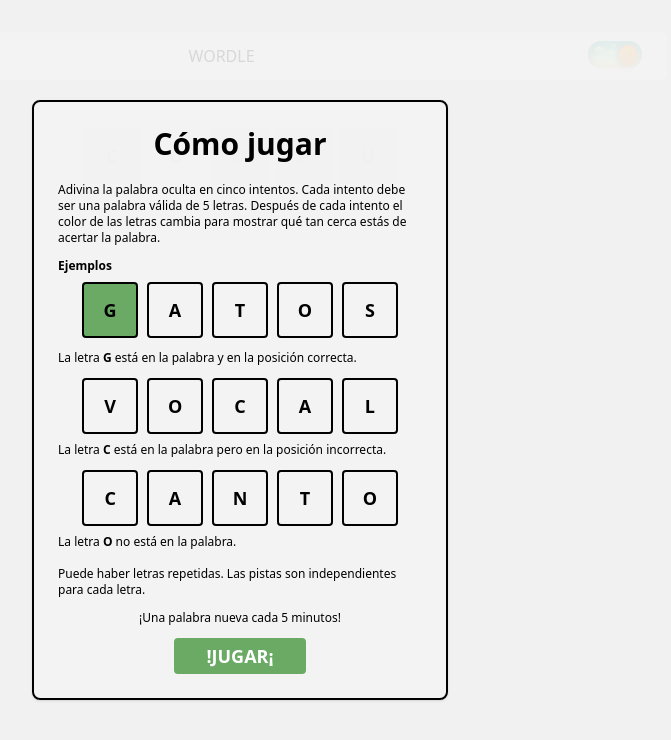
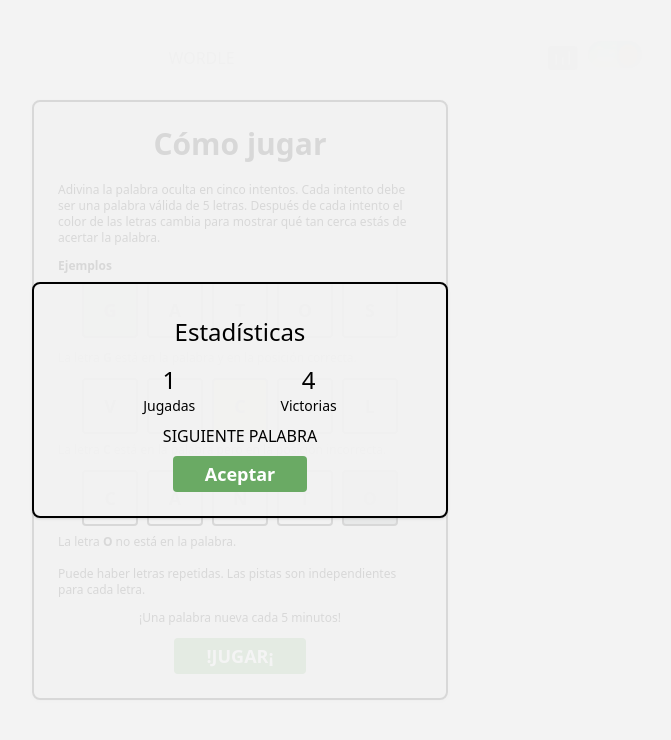
Before and after one commit to neal555/DD-Test, a React (Create React App) app: page / in a window 1280 px wide. Shown: the top 740 px of the page, without its empty margins (400-1071 px from the left). Built offline with nearby package versions, Linux system fonts and the light colour scheme.

Commit message:
adding Options Modal

```diff
--- a/src/App.tsx
+++ b/src/App.tsx
@@ -3,13 +3,19 @@ import "./App.css";
 import { Bar } from "./components/Bar";
 import { Grid } from "./components/Grid";
 import { InfoModal } from "./components/InfoModal";
+import { Keyboard } from "./components/Keyboard";
+import { LogsModal } from "./components/LogsModal";
 
 function App() {
   return (
     <div className="flex flex-col items-center">
       <Bar />
+      <div className="stiki">
+        <Grid />
+      </div>
+      <Keyboard />
       <InfoModal />
-      <Grid />
+      <LogsModal />
     </div>
   );
 }
--- a/src/components/Bar.tsx
+++ b/src/components/Bar.tsx
@@ -2,6 +2,8 @@ import React from "react";
 import Toggle from "./Toggle";
 import QuestionDark from "../assets/QuestionDark.svg";
 import QuestionLight from "../assets/QuestionLight.svg";
+import OptionLight from "../assets/OptionsLight.svg";
+import OptionsDark from "../assets/OptionsDark.svg";
 import { useAppDispatch, useAppSelector } from "../redux/hooks";
 import { themeSelector } from "../redux/theme/ThemeSelector";
 import { setModalsReducer } from "../redux/modals/ModalsActions";
@@ -18,7 +20,13 @@ export const Bar = () => {
         alt="helpIcon"
       />
       <div>WORDLE</div>
-      <div>
+      <div className="flex">
+        <img
+          onClick={() => dispatch(setModalsReducer({ showLogsModal: true }))}
+          className="block"
+          src={isDarkMode ? OptionLight : OptionsDark}
+          alt="optionsIcon"
+        />
         <Toggle />
       </div>
     </div>
--- a/src/components/Char.tsx
+++ b/src/components/Char.tsx
@@ -7,7 +7,7 @@ type ChartType = {
 export const Char = (props: ChartType) => {
   return (
     <div
-      className={`bg-${props.children === "" ? "empty-key" : props.color} ${
+      className={`bg-${props?.color ?? " empty-key"} ${
         props.whithMargin
           ? ""
           : "border-2 border-solid border-black dark:border-gray "
--- a/src/components/Grid.tsx
+++ b/src/components/Grid.tsx
@@ -4,10 +4,11 @@ import { wordsSelector } from "../redux/words/WordsSelector";
 import { Char } from "./Char";
 
 export const Grid = () => {
-  const { fails, currentWord } = useAppSelector(wordsSelector);
+  const { fails, currentWord, currentChars } = useAppSelector(wordsSelector);
 
   return (
-    <div className=" p-3">
+    <div className="min-w-full">
+      <div className=" p-3 min-w-full">
         {fails.map((word, i) => {
           return (
             <div className=" flex flex-row" key={i.toString()}>
@@ -18,11 +19,10 @@ export const Grid = () => {
                 if (indexChart !== -1 && indexChart === index) {
                   bgChart = "green";
                 } else if (indexChart !== -1) {
-                bgChart = "yellow";
+                  bgChart = " yellow";
                 } else {
-                bgChart = "gray";
+                  bgChart = " gray";
                 }
-
                 return (
                   <Char key={index.toString()} color={bgChart} whithMargin>
                     {char}
@@ -32,6 +32,54 @@ export const Grid = () => {
             </div>
           );
         })}
+        <div className=" flex flex-row">
+          {currentChars.map((char: string, index: number) => {
+            return (
+              <Char key={index.toString()} whithMargin>
+                {char}
+              </Char>
+            );
+          })}
+        </div>
+      </div>
+
+      {/* <div className="p-3 min-w-full">
+        <div className=" flex flex-row">
+          <Char whithMargin>{""}</Char>
+          <Char whithMargin>{""}</Char>
+          <Char whithMargin>{""}</Char>
+          <Char whithMargin>{""}</Char>
+          <Char whithMargin>{""}</Char>
+        </div>
+        <div className=" flex flex-row">
+          <Char whithMargin>{""}</Char>
+          <Char whithMargin>{""}</Char>
+          <Char whithMargin>{""}</Char>
+          <Char whithMargin>{""}</Char>
+          <Char whithMargin>{""}</Char>
+        </div>
+        <div className=" flex flex-row">
+          <Char whithMargin>{""}</Char>
+          <Char whithMargin>{""}</Char>
+          <Char whithMargin>{""}</Char>
+          <Char whithMargin>{""}</Char>
+          <Char whithMargin>{""}</Char>
+        </div>
+        <div className=" flex flex-row">
+          <Char whithMargin>{""}</Char>
+          <Char whithMargin>{""}</Char>
+          <Char whithMargin>{""}</Char>
+          <Char whithMargin>{""}</Char>
+          <Char whithMargin>{""}</Char>
+        </div>
+        <div className=" flex flex-row">
+          <Char whithMargin>{""}</Char>
+          <Char whithMargin>{""}</Char>
+          <Char whithMargin>{""}</Char>
+          <Char whithMargin>{""}</Char>
+          <Char whithMargin>{""}</Char>
+        </div>
+      </div> */}
     </div>
   );
 };
--- /dev/null
+++ b/src/components/KeyChar.tsx
@@ -0,0 +1,61 @@
+import React from "react";
+import { useAppDispatch, useAppSelector } from "../redux/hooks";
+import { setWordsReducer } from "../redux/words/WordsActions";
+import { wordsSelector } from "../redux/words/WordsSelector";
+type ChartType = {
+  children: string;
+  color?: string | null;
+};
+export const KeyChar = (props: ChartType) => {
+  const { fails, currentIndex, currentChars, currentAttempt } =
+    useAppSelector(wordsSelector);
+  const dispatch = useAppDispatch();
+
+  const handleKey = (key: string) => {
+    if (key === "ENTER") {
+      if (currentChars.length === 5) {
+        dispatch(
+          setWordsReducer({
+            currentIndex: 0,
+            currentAttempt: currentAttempt + 1,
+            fails: [...fails, currentChars],
+            currentChars: [],
+          })
+        );
+      }
+      return;
+    }
+    if (key === "<-".toString()) {
+      dispatch(
+        setWordsReducer({
+          currentIndex: currentIndex <= 0 ? 0 : currentIndex - 1,
+          currentChars: currentChars.slice(0, currentIndex - 1),
+        })
+      );
+      return;
+    }
+    if (fails.length === 5) {
+      return;
+    }
+    if (currentChars.length < 5) {
+      dispatch(
+        setWordsReducer({
+          currentIndex: currentIndex + 1,
+          currentChars: [...currentChars, key],
+        })
+      );
+    }
+  };
+
+  return (
+    <div
+      className={` bg-${props.color ?? "key-light"} dark:bg-${
+        props.color ?? "key-dark"
+      }  p-1 w-aouto m-1 px-3 h-8 flex items-center justify-center rounded font-bold text-sm cursor-pointer
+      `}
+      onClick={() => handleKey(props.children)}
+    >
+      {props.children}
+    </div>
+  );
+};
--- /dev/null
+++ b/src/components/Keyboard.tsx
@@ -0,0 +1,62 @@
+import React from "react";
+import { useAppSelector } from "../redux/hooks";
+import { wordsSelector } from "../redux/words/WordsSelector";
+import { KeyChar } from "./KeyChar";
+
+export const Keyboard = () => {
+  const { fails, currentWord } = useAppSelector(wordsSelector);
+  const charDict: any = {};
+  fails.forEach((word) => {
+    word.forEach((char: string, index: number) => {
+      let bgChart: string | null = "";
+      const indexChart = currentWord.indexOf(char);
+      if (indexChart !== -1 && indexChart === index) {
+        bgChart = "green";
+      } else if (indexChart === -1) {
+        bgChart = " gray";
+      } else {
+        bgChart = null;
+      }
+      charDict[char] = bgChart;
+    });
+  });
+  return (
+    <div className="bg-bar-light p-4 rounded ">
+      <div className="flex ml-4">
+        <KeyChar color={charDict?.Q ?? null}>Q</KeyChar>
+        <KeyChar color={charDict?.W ?? null}>W</KeyChar>
+        <KeyChar color={charDict?.E ?? null}>E</KeyChar>
+        <KeyChar color={charDict?.R ?? null}>R</KeyChar>
+        <KeyChar color={charDict?.T ?? null}>T</KeyChar>
+        <KeyChar color={charDict?.Y ?? null}>Y</KeyChar>
+        <KeyChar color={charDict?.U ?? null}>U</KeyChar>
+        <KeyChar color={charDict?.I ?? null}>I</KeyChar>
+        <KeyChar color={charDict?.O ?? null}>O</KeyChar>
+        <KeyChar color={charDict?.P ?? null}>P</KeyChar>
+      </div>
+      <div className="flex ml-6">
+        <KeyChar color={charDict?.A ?? null}>A</KeyChar>
+        <KeyChar color={charDict?.S ?? null}>S</KeyChar>
+        <KeyChar color={charDict?.D ?? null}>D</KeyChar>
+        <KeyChar color={charDict?.F ?? null}>F</KeyChar>
+        <KeyChar color={charDict?.G ?? null}>G</KeyChar>
+        <KeyChar color={charDict?.H ?? null}>H</KeyChar>
+        <KeyChar color={charDict?.J ?? null}>J</KeyChar>
+        <KeyChar color={charDict?.K ?? null}>K</KeyChar>
+        <KeyChar color={charDict?.L ?? null}>L</KeyChar>
+        <KeyChar color={charDict?.Ñ ?? null}>Ñ</KeyChar>
+      </div>
+      <div className="flex">
+        <KeyChar>ENTER</KeyChar>
+        <KeyChar color={charDict?.Z ?? null}>Z</KeyChar>
+        <KeyChar color={charDict?.X ?? null}>X</KeyChar>
+        <KeyChar color={charDict?.C ?? null}>C</KeyChar>
+        <KeyChar color={charDict?.V ?? null}>V</KeyChar>
+        <KeyChar color={charDict?.B ?? null}>B</KeyChar>
+        <KeyChar color={charDict?.N ?? null}>N</KeyChar>
+        <KeyChar color={charDict?.M ?? null}>M</KeyChar>
+        <KeyChar color={null}>{"<-"}</KeyChar>
+      </div>
+    </div>
+  );
+};
--- /dev/null
+++ b/src/components/LogsModal.tsx
@@ -0,0 +1,38 @@
+import React from "react";
+import { useAppDispatch, useAppSelector } from "../redux/hooks";
+import { setModalsReducer } from "../redux/modals/ModalsActions";
+import { modalsSelector } from "../redux/modals/ModalsSellector";
+import { Modal } from "./Modal";
+
+export const LogsModal = () => {
+  const { showLogsModal } = useAppSelector(modalsSelector);
+  const dispatch = useAppDispatch();
+  return (
+    <Modal visible={showLogsModal}>
+      <div>
+        <h1 className="text-center mt-2 text-2xl">Estadísticas</h1>
+      </div>
+      <div className="flex justify-evenly text-center">
+        <div className="mt-2">
+          <h3 className="mt-2 text-2xl">1</h3>
+          <p className="text-sm">Jugadas</p>
+        </div>
+        <div className="mt-2">
+          <h3 className="mt-2 text-2xl">4</h3>
+          <p className="text-sm">Victorias</p>
+        </div>
+      </div>
+      <div className="text-center">
+        <p className="mt-2">SIGUIENTE PALABRA</p>
+        <button
+          className="bg-green rounded px-8 py-1 font-bold text-lg text-white mt-2"
+          onClick={() => {
+            dispatch(setModalsReducer({ showLogsModal: false }));
+          }}
+        >
+          Aceptar
+        </button>
+      </div>
+    </Modal>
+  );
+};
--- a/src/components/Modal.tsx
+++ b/src/components/Modal.tsx
@@ -13,7 +13,7 @@ export const Modal = (props: ModalProps) => {
       } overflow-y-auto overflow-x-hidden fixed top-0 right-0 left-0 z-50 w-full h-modal h-full bg-transparent-light dark:bg-transparent-dark flex items-center justify-center flex-column color-white dark:color-blacks`}
     >
       <div className=" p-4 w-full max-w-md">
-        <div className="relative rounded-lg shadow dark:bg-gray-700 bg-transparent-light dark:bg-blue border-2 border-solid border-black dark:border-gray p-6">
+        <div className="relative rounded-lg shadow dark:bg-blue bg-transparent-light dark:bg-blue border-2 border-solid border-black dark:border-gray p-6">
           {props.children}
         </div>
       </div>
--- a/src/index.css
+++ b/src/index.css
@@ -3,3 +3,22 @@
 @tailwind utilities;
 
 @import url("https://fonts.googleapis.com/css2?family=VT323&display=swap");
+
+.yellow {
+  background-color: #ceb02c;
+}
+
+.gray {
+  background-color: #939b9f;
+}
+
+.empty-key {
+  background-color: #939b9f4d;
+}
+/* "gray-dark": "#3C4150",
+      gray: "",
+      "gray-light": "#D3D6DA",
+      "gray-extra-light": "#E5E5E5",
+      bar: "#F3F3F3",
+      "bar-light": "rgba(218, 220, 224, 0.03)",
+      "empty-key": "#939B9F4D", */
--- a/src/redux/modals/ModalsReducer.ts
+++ b/src/redux/modals/ModalsReducer.ts
@@ -6,9 +6,14 @@ export interface Modals {
   showLogsModal: boolean;
 }
 
+const getInitialInstruction = (): boolean => {
+  const isReaded = localStorage.getItem("instructions") === "readed";
+  return !isReaded;
+};
+
 const INITIAL_STATE: Modals = {
-  showInfoModal: true,
-  showLogsModal: false,
+  showInfoModal: getInitialInstruction(),
+  showLogsModal: true,
 };
 const modalsReducer = createReducer(INITIAL_STATE, (builder) => {
   builder.addCase(setModalsReducer, (state, action) => {
```
Also changed, not shown: src/components/InfoModal.tsx (+6 -3 lines), src/redux/words/WordsReducer.ts (+7 -9 lines). Lines whose indentation alone changed are shown as unchanged.
